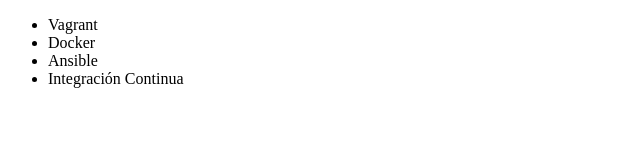
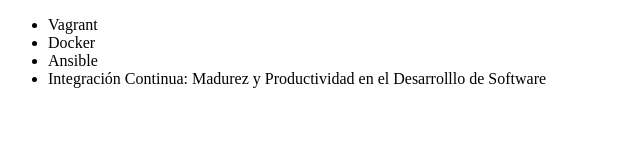
Before and after one commit to AdriDMendoza/alura-git, a plain HTML site: page index.html in a window 1280 px wide. Shown: the whole page, without its empty margins (0-640 px from the left). Drawn offline with Linux system fonts and the light colour scheme.

Commit message:
Renombrando curso de Integración Continua

```diff
--- a/index.html
+++ b/index.html
@@ -9,7 +9,7 @@
          <li> Vagrant </li>
          <li> Docker </li>
          <li> Ansible </li>
-         <li> Integración Continua </li>
+         <li> Integración Continua: Madurez y Productividad en el Desarrolllo de Software </li>
      </ul>
 </body>
 </html>
```
